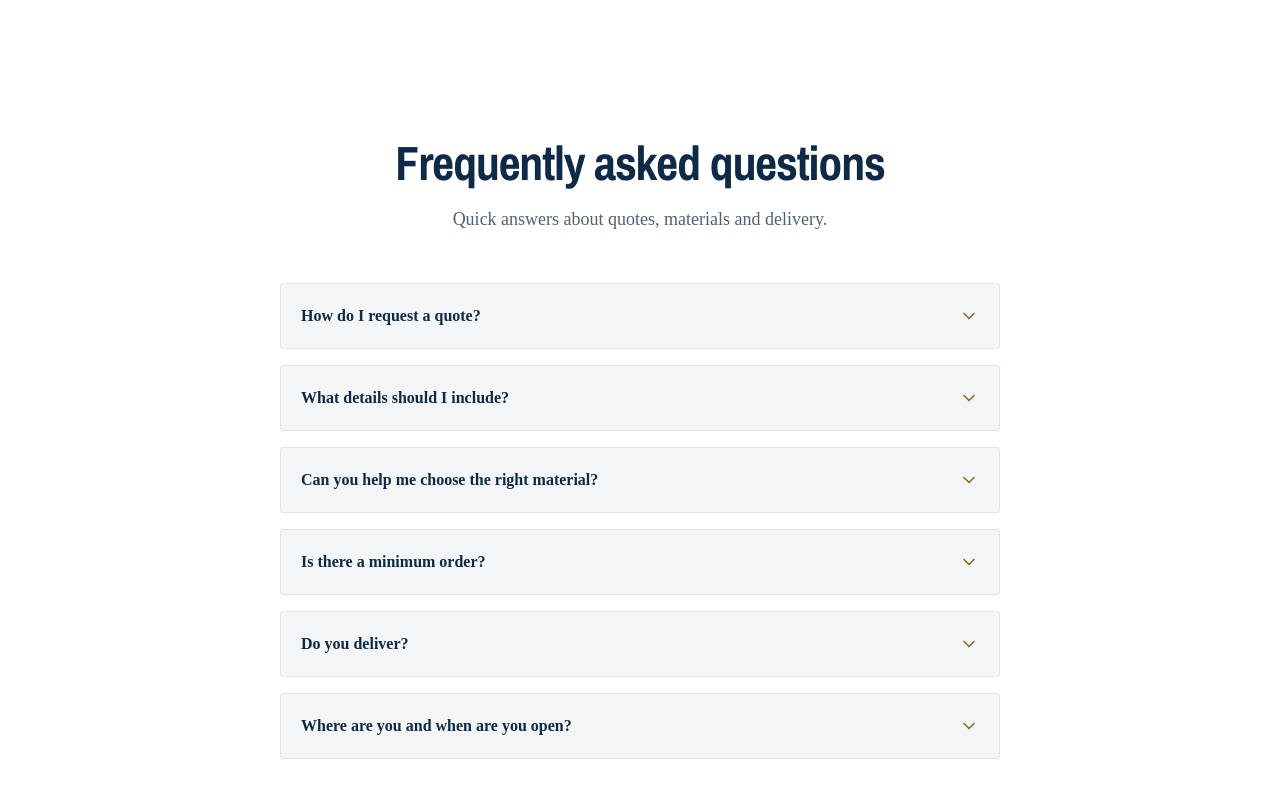
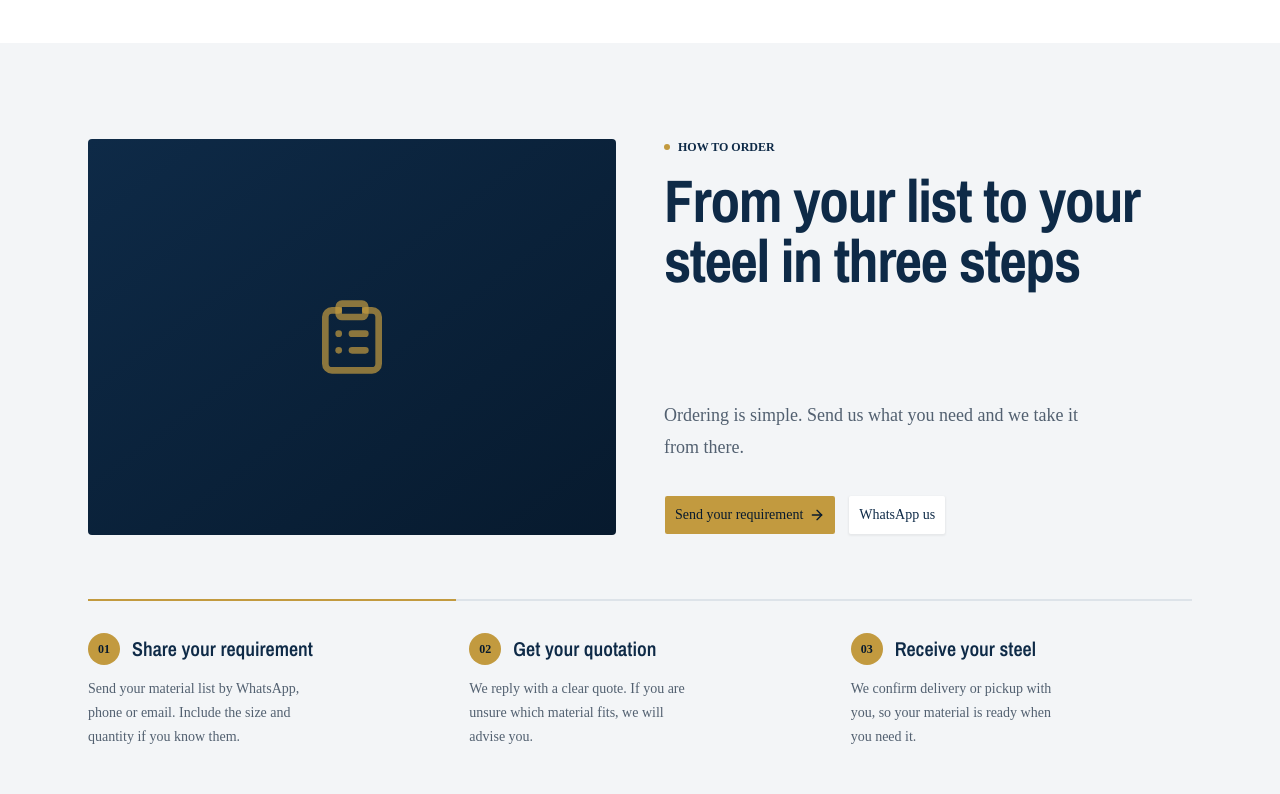
Before and after one commit to asadlatif316/Steel-Trades-Website, a Next.js app: page / in a window 1280 px wide. Shown: the part 2760-3554 px from the top of the page. Built offline with nearby package versions, Linux system fonts and the light colour scheme.

Commit message:
feat: added process section

```diff
--- /dev/null
+++ b/app/components/Process.js
@@ -0,0 +1,78 @@
+import Image from 'next/image';
+import Link from 'next/link';
+import { ArrowRight, ClipboardList } from 'lucide-react';
+import { buttonVariants } from '../components/ui';
+import { site } from '@/lib/site';
+import NumberedList from './NumberedList';
+import Reveal from './Reveal';
+import { processImage, processSteps } from '../utils';
+
+export default function Process() {
+  return (
+    <section id='process' className='bg-paper py-24'>
+      <Reveal className='mx-auto w-full max-w-6xl px-6'>
+        <div className='grid gap-12 lg:grid-cols-2'>
+          {/* Photo: second in the code so the heading reads first on phones, first on desktop */}
+          <div className='relative aspect-4/3 overflow-hidden rounded-lg bg-linear-to-br from-navy to-quench lg:order-first'>
+            {processImage ? (
+              <Image
+                src={processImage}
+                alt='Steel being prepared for an order'
+                fill
+                sizes='(min-width: 1024px) 50vw, 100vw'
+                className='object-cover'
+              />
+            ) : (
+              <div className='flex h-full items-center justify-center text-brass/70'>
+                <ClipboardList className='size-20' aria-hidden='true' />
+              </div>
+            )}
+          </div>
+
+          <div className='flex flex-col justify-between gap-10'>
+            <div>
+              <p className='flex items-center gap-2 text-xs font-semibold text-navy uppercase'>
+                <span
+                  className='size-1.5 rounded-full bg-brass'
+                  aria-hidden='true'
+                />
+                How to order
+              </p>
+              <h2 className='mt-4 font-display text-4xl font-bold tracking-tight text-balance text-navy sm:text-5xl lg:text-6xl'>
+                From your list to your steel in three steps
+              </h2>
+            </div>
+
+            <div>
+              <p className='max-w-md text-lg leading-8 text-ink-muted'>
+                Ordering is simple. Send us what you need and we take it from
+                there.
+              </p>
+              <div className='mt-8 flex flex-wrap gap-3'>
+                <Link
+                  href='/contact'
+                  className={buttonVariants({ size: 'lg' })}
+                >
+                  Send your requirement
+                  <ArrowRight aria-hidden='true' />
+                </Link>
+                <a
+                  href={`https://wa.me/${site.whatsappDigits}`}
+                  target='_blank'
+                  rel='noopener noreferrer'
+                  className={buttonVariants({ variant: 'outline', size: 'lg' })}
+                >
+                  WhatsApp us
+                </a>
+              </div>
+            </div>
+          </div>
+        </div>
+
+        <div className='mt-16'>
+          <NumberedList items={processSteps} className='sm:grid-cols-3' />
+        </div>
+      </Reveal>
+    </section>
+  );
+}
--- a/app/components/index.js
+++ b/app/components/index.js
@@ -5,3 +5,4 @@ export { default as QuickFacts } from './quickFacts';
 export { default as Supply } from './Supply';
 export { default as FAQ } from './FAQ';
 export { default as WhyChooseUs } from './WhyChooseUs';
+export { default as Process } from './Process';
--- a/app/page.js
+++ b/app/page.js
@@ -1,5 +1,12 @@
 import { site } from '@/lib/site';
-import { FAQ, Hero, QuickFacts, Supply, WhyChooseUs } from './components';
+import {
+  FAQ,
+  Hero,
+  Process,
+  QuickFacts,
+  Supply,
+  WhyChooseUs,
+} from './components';
 
 export default function Home() {
   return (
@@ -16,6 +23,7 @@ export default function Home() {
       <QuickFacts />
       <Supply />
       <WhyChooseUs />
+      <Process />
       <FAQ />
     </main>
   );
```
